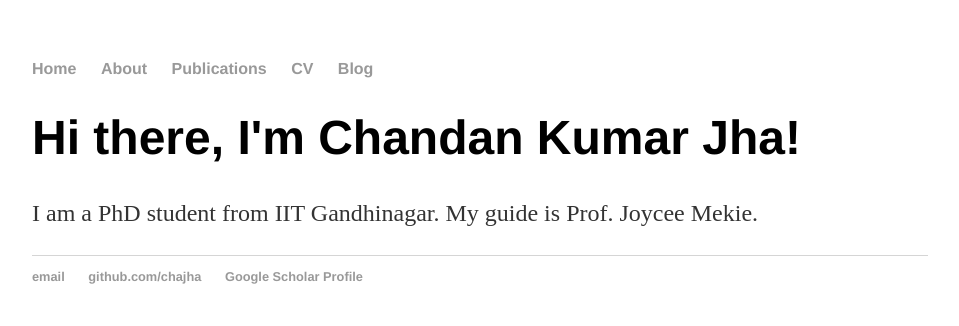
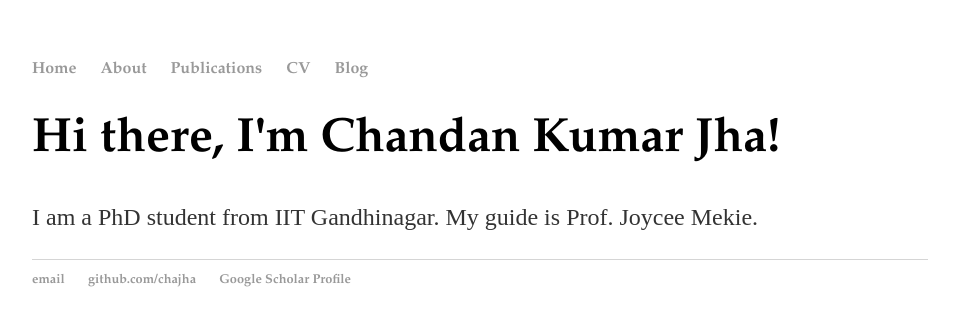
Before and after one commit to chajha/chajha.github.io, a Jekyll site: the page built from index.html, in a window 1280 px wide. Shown: the top 326 px of the page, without its empty margins (160-1119 px from the left). Built offline with Jekyll 4.4.1, drawn with Linux system fonts in a browser that asks for light colours.

Commit message:
Update main.css

```diff
--- a/css/main.css
+++ b/css/main.css
@@ -3,7 +3,7 @@ body {
     width: 70%;
 }
 nav ul, footer ul {
-    font-family:'Helvetica', 'Arial', 'Sans-Serif';
+    font-family: 'Palatino', 'Candara', 'Helvetica', 'Arial', 'Sans-Serif';
     padding: 0px;
     list-style: none;
     font-weight: bold;
@@ -21,7 +21,7 @@ a:hover {
 }
 h1 {
     font-size: 3em;
-    font-family:'Helvetica', 'Arial', 'Sans-Serif';
+    font-family: 'Palatino', 'Candara', 'Helvetica', 'Arial', 'Sans-Serif';
 }
 p {
     font-size: 1.5em;
```
